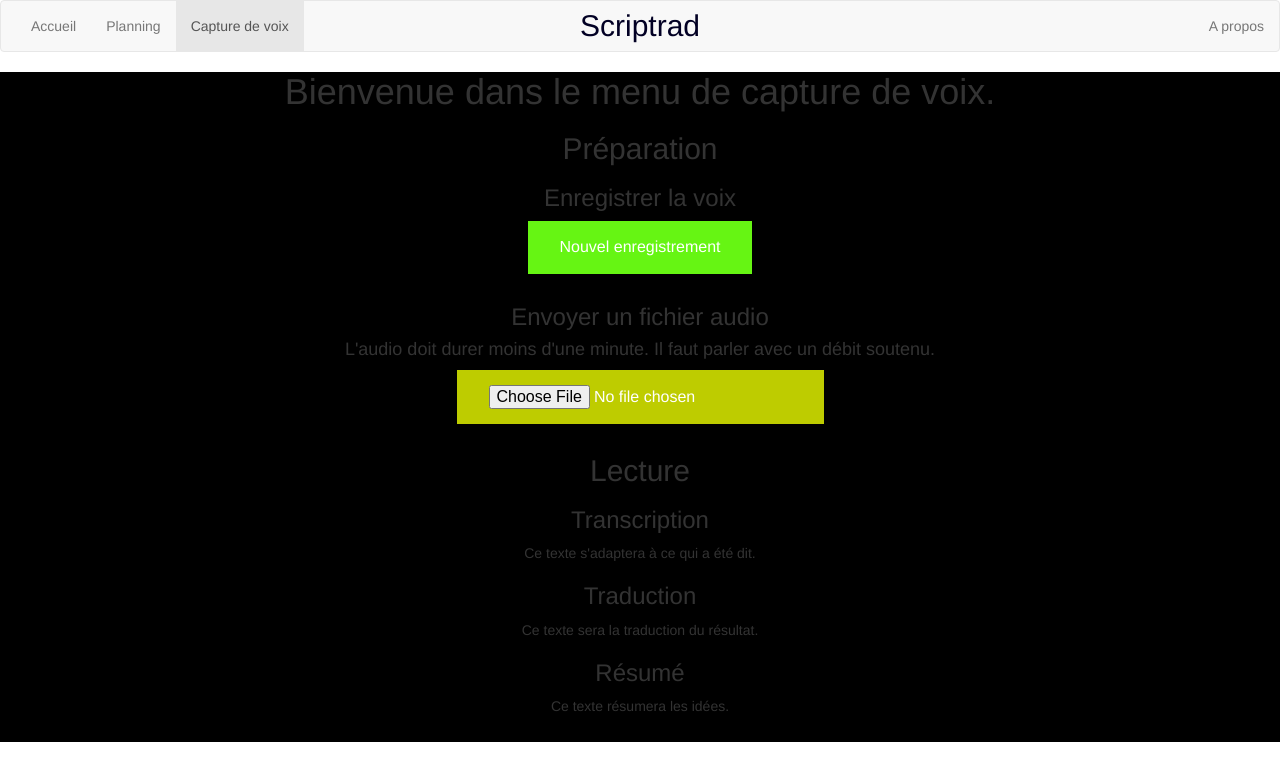
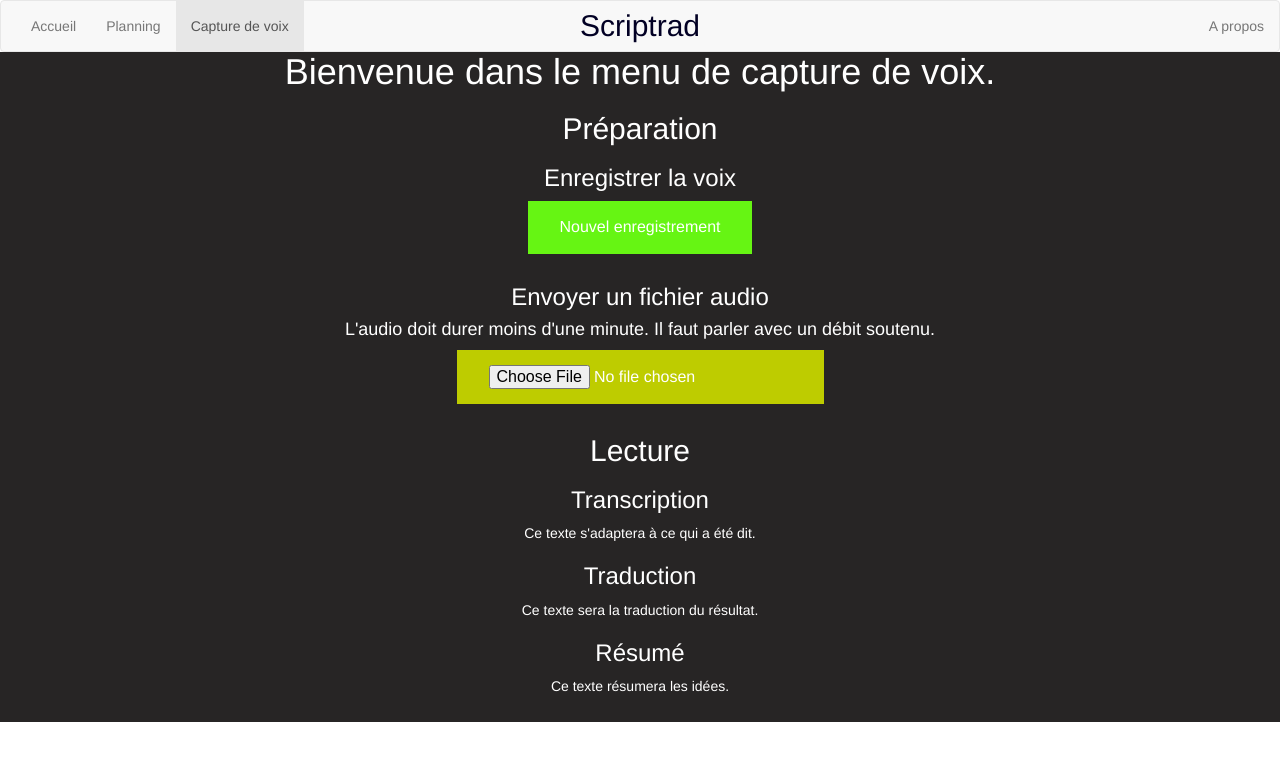
Before and after one commit to codingfactory-by-itescia/Scriptrad_Front, an Angular app: page /voice-capture in a window 1280 px wide. Shown: the top 780 px of the page. Built offline with nearby package versions, Linux system fonts and the light colour scheme.

Commit message:
color white

```diff
--- a/src/app/app.component.css
+++ b/src/app/app.component.css
@@ -1,5 +1,5 @@
 .background_project {
     max-height: 812px;
     height: 670px;
-    background-color: black;
+    background-color: #272525;
 }
--- a/src/app/components/slides/slider/slider.component.css
+++ b/src/app/components/slides/slider/slider.component.css
@@ -3,7 +3,7 @@
     height: 100%;
     position: absolute;
     top: 0;
-    background: black;
+    background: #272525;
 }
 h1{
     color: white;
--- a/src/app/components/voice-capture/voice-capture.component.css
+++ b/src/app/components/voice-capture/voice-capture.component.css
@@ -24,3 +24,10 @@
   font-size: 16px;
   margin-bottom: 10px;
 }
+
+h1 {
+  margin-top: 0;
+}
+h1, h2, h3, h4, p {
+  color: white;
+}
```
